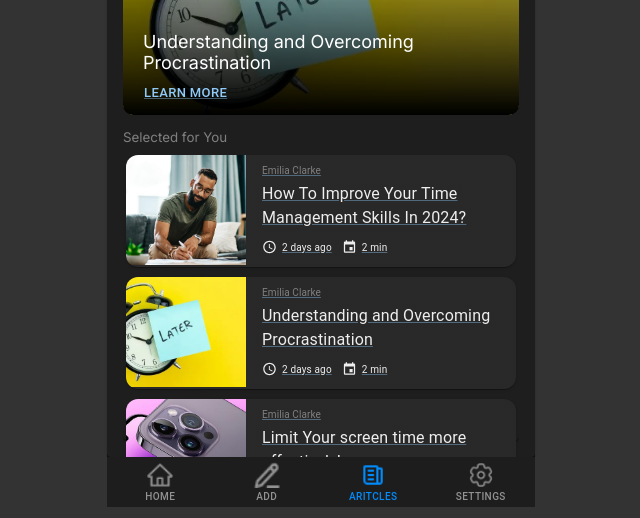
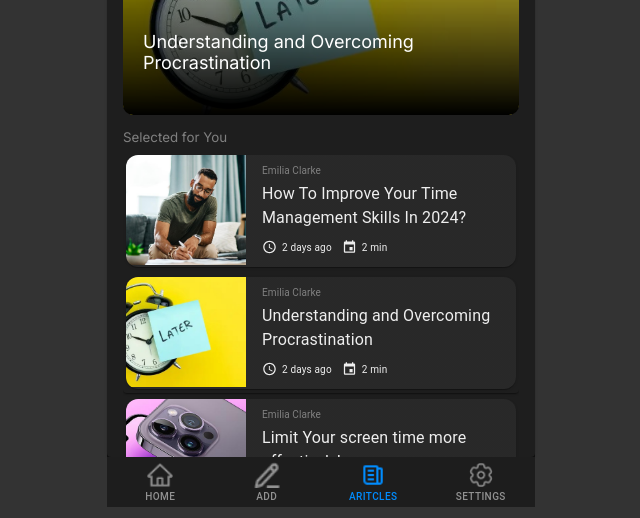
Before and after one commit to Truly-Depressed-Developers/athygli, a Next.js app: page /articles in a window 1280 px wide. Shown: the part 330-848 px from the top of the page, without its empty margins (319-959 px from the left). Built offline with nearby package versions, Linux system fonts and the light colour scheme.

Commit message:
push force

```diff
--- a/app/articles/page.module.scss
+++ b/app/articles/page.module.scss
@@ -105,7 +105,7 @@
 
   .articleList {
     width: 100%;
-    height: calc(100% - 330px);
+    height: calc(100% - 380px);
     display: flex;
     justify-content: flex-start;
     align-items: center;
@@ -125,3 +125,9 @@
   color: gray;
   margin-top: 8px;
 }
+
+.articleLink{
+  &:hover, &:link, &:visited, &:active{
+    text-decoration: unset;
+  }
+}
--- a/app/articles/page.tsx
+++ b/app/articles/page.tsx
@@ -74,6 +74,7 @@ const Article: React.FC = () => {
             <div className={styles.mostWanted}>
                 {
                     article === undefined ? <div className={styles.loading}><Loading/></div> :
+                        <Link href={"/articles/" + article.id} className={styles.articleLink}>
                         <Card>
                             <CardMedia
                                 sx={{
@@ -86,10 +87,11 @@ const Article: React.FC = () => {
                             <div className={styles.gradient}></div>
                             <div className={styles.mostWantedText}>Most popular</div>
                             <div className={styles.mostWantedTitle}>{article.title}</div>
-                            <CardActions className={styles.button}>
-                                <Button size="small"><Link href={"/articles/" + article.id}>Learn More</Link></Button>
-                            </CardActions>
+                            {/*<CardActions className={styles.button}>*/}
+                            {/*    <Button size="small"></Button>*/}
+                            {/*</CardActions>*/}
                         </Card>
+                        </Link>
                 }
             </div>
             <div className={styles.selectedForYou}>Selected for You</div>
--- a/components/SmolArticle/SmolArticle.module.scss
+++ b/components/SmolArticle/SmolArticle.module.scss
@@ -5,3 +5,8 @@
         margin-top: 0;
     }
 }
+.articleLink{
+    &:hover, &:link, &:visited, &:active{
+        text-decoration: unset;
+    }
+}
--- a/components/SmolArticle/SmolArticle.tsx
+++ b/components/SmolArticle/SmolArticle.tsx
@@ -1,4 +1,5 @@
 import styles from "./SmolArticle.module.scss";
+// import styles1 from "../page.module.scss";
 import * as React from 'react';
 import Card from '@mui/material/Card';
 import CardActions from '@mui/material/CardActions';
@@ -14,7 +15,7 @@ import EventIcon from '@mui/icons-material/Event';
 export const SmolArticle: React.FC<ISmolArticle> = (articleData: ISmolArticle) => {
     return (
         <div className={styles.article}>
-            <Link href={"/articles/" + articleData.id}>
+            <Link href={"/articles/" + articleData.id} className={styles.articleLink}>
                 <Card sx={{ width: 390, borderRadius: 3, display: "flex", flexDirection: "row", backgroundColor: "#1D1D1D",
                     '& .MuiCardContent-root:last-child': {
                         paddingBottom: 1,
--- a/public/articleData/articleData.json
+++ b/public/articleData/articleData.json
@@ -5,7 +5,7 @@
         "category": "time management",
         "title": "How To Improve Your Time Management Skills In 2024?",
         "photoID": "222",
-        "link": "https://www.forbes.com/sites/rachelwells/2024/01/18/how-to-improve-your-time-management-skills-in-2024/",
+        "link": "https://apploye.com/blog/time-management-techniques/",
         "time": "2 days ago",
         "timeToRead": "2 min"
     },
@@ -15,7 +15,7 @@
         "category": "procrastination",
         "title": "Understanding and Overcoming Procrastination",
         "photoID": "32215",
-        "link": "https://mcgraw.princeton.edu/undergraduates/resources/resource-library/understanding-and-overcoming-procrastination",
+        "link": "https://principedia.princeton.edu/strategies/understanding-and-overcoming-procrastination/",
         "time": "2 days ago",
         "timeToRead": "2 min"
     },
@@ -35,7 +35,7 @@
         "category": "social-media",
         "title": "How much time can You save by not using social media?",
         "photoID": "2115",
-        "link": "https://finance.yahoo.com/news/social-media-exodus-benefits-quitting-130000463.html",
+        "link": "https://mattolpinski.com/articles/subtract-social-media/",
         "time": "2 days ago",
         "timeToRead": "2 min"
     }
```
